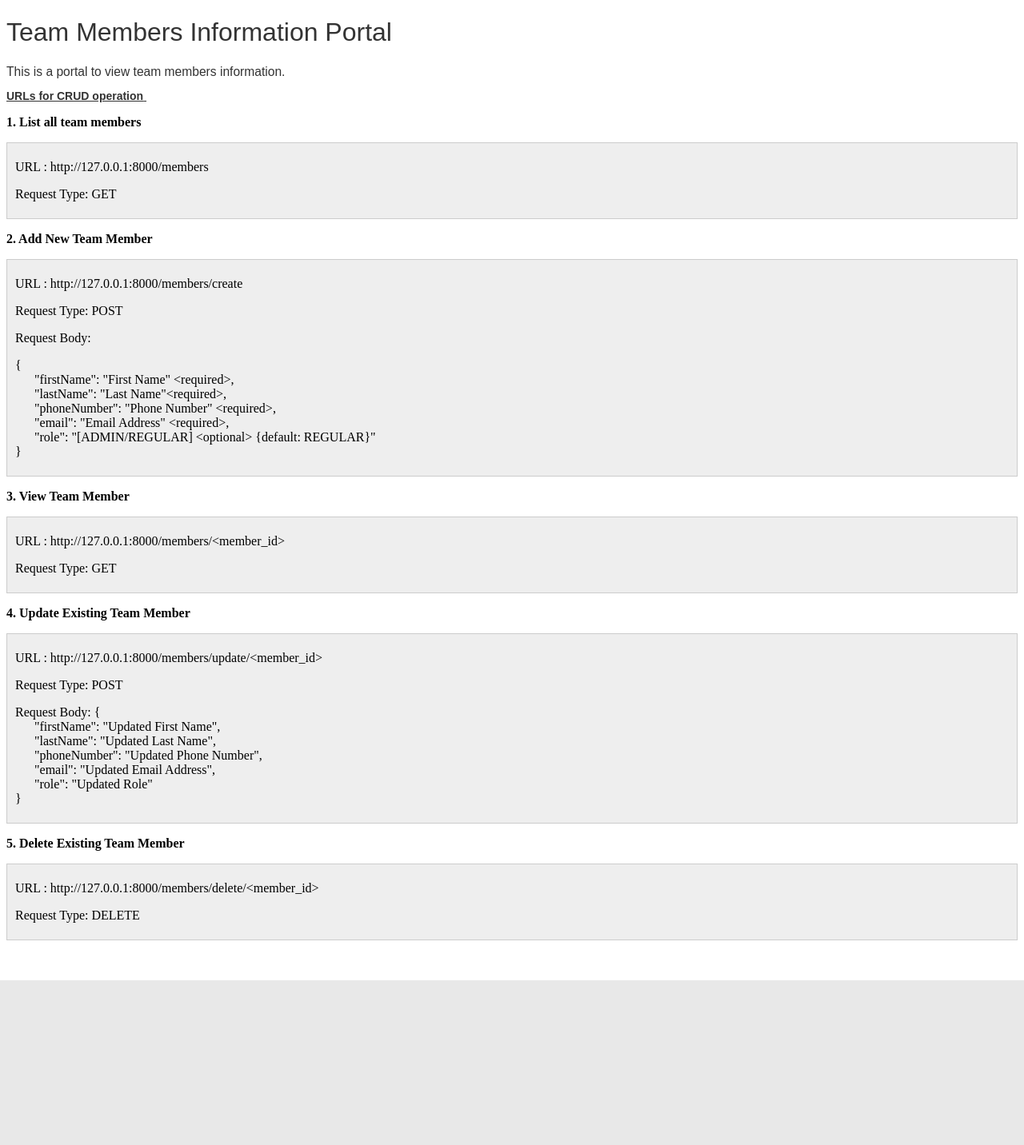
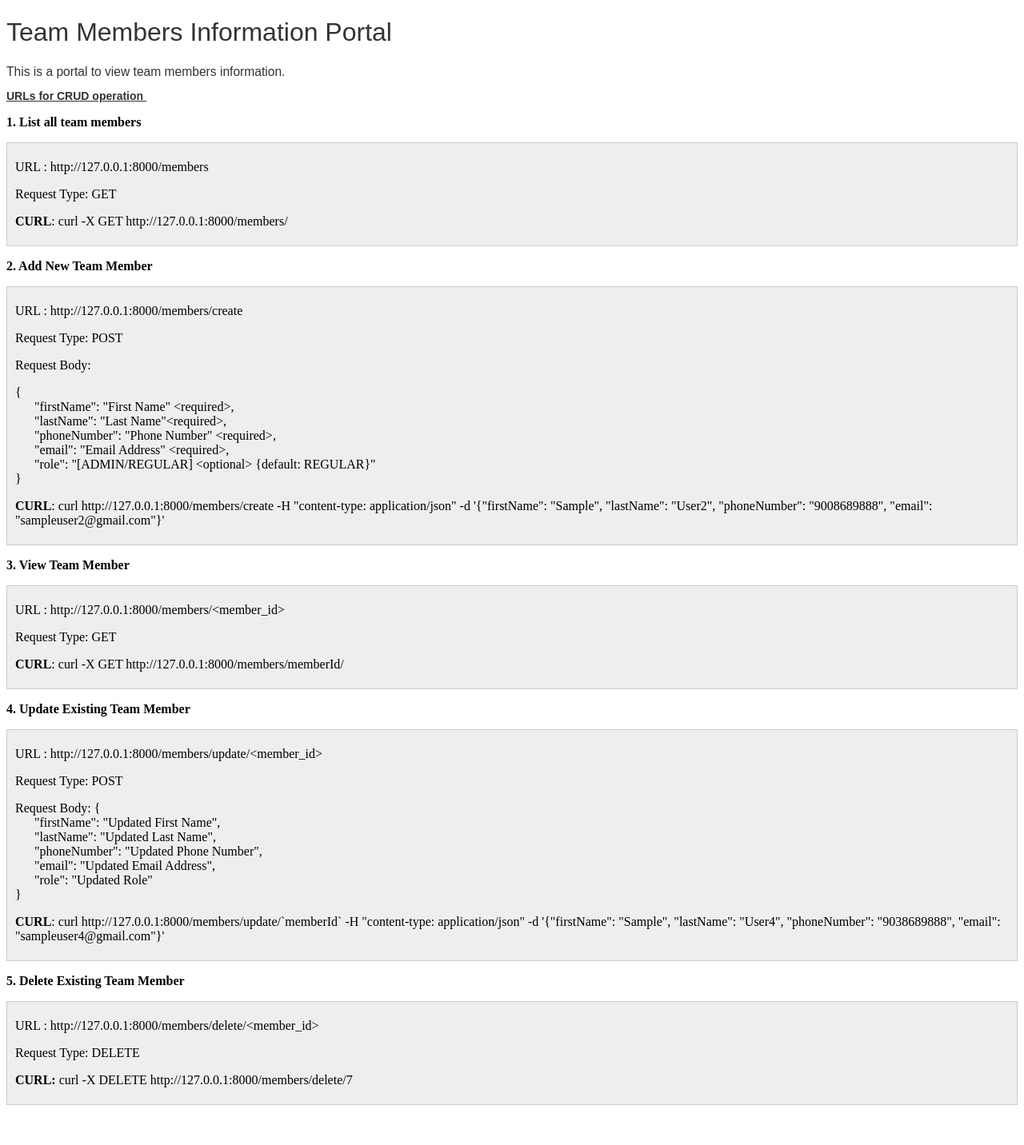
Before and after one commit to nids126/team_app, a Django app: page / in a window 1280 px wide. Shown: the whole page at 80% size. Before the commit the page ends 1226 px from the top, so only its background shows below. Run offline with Django 3.2, Linux system fonts and the light colour scheme.

Commit message:
Added CURl commands in READme and welcome page

```diff
--- a/templates/welcome.html
+++ b/templates/welcome.html
@@ -14,8 +14,8 @@
 
 <div style="background:#eee;border:1px solid #ccc;padding:5px 10px;">
 <p>URL :&nbsp;http://127.0.0.1:8000/members</p>
-
 <p>Request Type: GET</p>
+<p><b>CURL</b>: curl -X GET http://127.0.0.1:8000/members/</p>
 </div>
 
 <p><b>2. Add New Team Member</b></p>
@@ -26,7 +26,6 @@
 <p>Request Type: POST</p>
 
 <p>Request Body:&nbsp;</p>
-
 <p>{<br />
 &nbsp; &nbsp; &nbsp; &quot;firstName&quot;: &quot;First Name&quot; &lt;required&gt;,<br />
 &nbsp; &nbsp; &nbsp; &quot;lastName&quot;: &quot;Last Name&quot;&lt;required&gt;,<br />
@@ -34,6 +33,9 @@
 &nbsp; &nbsp; &nbsp; &quot;email&quot;: &quot;Email Address&quot; &lt;required&gt;,<br />
 &nbsp; &nbsp; &nbsp; &quot;role&quot;: &quot;[ADMIN/REGULAR] &lt;optional&gt; {default: REGULAR}&quot;<br />
 }</p>
+
+<p><b>CURL</b>: curl http://127.0.0.1:8000/members/create -H "content-type: application/json" -d '{"firstName": "Sample", "lastName": "User2", "phoneNumber": "9008689888", "email": "sampleuser2@gmail.com"}'</p>
+
 </div>
 
 <p><b>3. View Team Member</b></p>
@@ -42,6 +44,7 @@
 <p>URL :&nbsp;http://127.0.0.1:8000/members/&lt;member_id&gt;</p>
 
 <p>Request Type: GET</p>
+<p><b>CURL</b>: curl -X GET http://127.0.0.1:8000/members/memberId/</p>
 </div>
 
 <p><b>4. Update Existing Team Member</b></p>
@@ -58,6 +61,9 @@
 <span style="background-color: rgb(238, 238, 238);">&nbsp; &nbsp; &nbsp; &quot;email&quot;: &quot;Updated Email Address&quot;,</span><br style="background-color: rgb(238, 238, 238);" />
 <span style="background-color: rgb(238, 238, 238);">&nbsp; &nbsp; &nbsp; &quot;role&quot;: &quot;Updated Role</span><span style="background-color: rgb(238, 238, 238);">&quot;</span><br style="background-color: rgb(238, 238, 238);" />
 <span style="background-color: rgb(238, 238, 238);">}</span></p>
+
+<p><b>CURL</b>: curl http://127.0.0.1:8000/members/update/`memberId` -H "content-type: application/json" -d '{"firstName": "Sample", "lastName": "User4", "phoneNumber": "9038689888", "email": "sampleuser4@gmail.com"}'</p>
+
 </div>
 
 <p><b>5. Delete Existing Team Member</b></p>
@@ -66,6 +72,7 @@
 <p>URL :&nbsp;http://127.0.0.1:8000/members/delete/&lt;member_id&gt;</p>
 
 <p>Request Type: DELETE</p>
+	<p><b>CURL:</b> curl -X DELETE http://127.0.0.1:8000/members/delete/7</p>
 </div>
 
 <p>&nbsp;</p>
```
Also changed, not shown: README.md.
